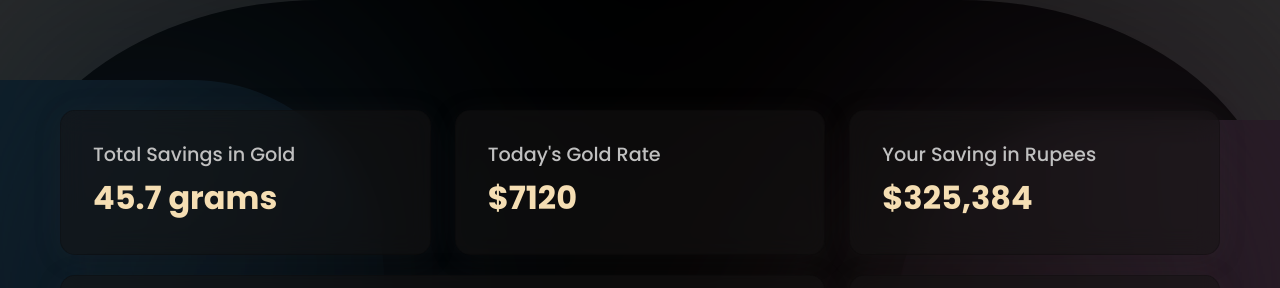
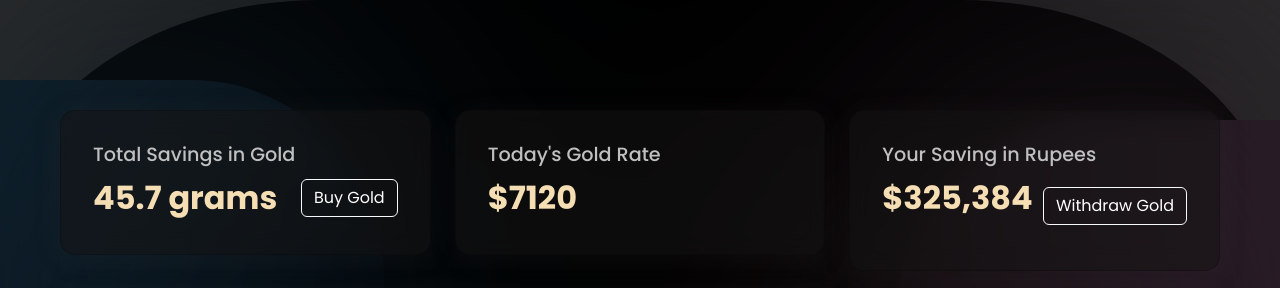
Before and after one commit to VijayMakkad/WebAppFinal, a React (Create React App) app: page /dashboard in a window 1280 px wide. Shown: the top 288 px of the page. Built offline with nearby package versions, Linux system fonts and the light colour scheme.

Commit message:
buy gold button

```diff
--- a/src/screens/Dashboard/Dashboard.js
+++ b/src/screens/Dashboard/Dashboard.js
@@ -106,7 +106,10 @@ const Dashboard = () => {
             <Card className="card-custom">
               <Card.Body>
                 <Card.Title>Total Savings in Gold</Card.Title>
-                <Card.Text>45.7 grams</Card.Text>
+                <div className="d-flex justify-content-between align-items-center">
+                  <Card.Text className="mb-0">45.7 grams</Card.Text>
+                  <Button variant="outline-light">Buy Gold</Button>
+                </div>
               </Card.Body>
             </Card>
           </Col>
@@ -122,7 +125,10 @@ const Dashboard = () => {
             <Card className="card-custom">
               <Card.Body>
                 <Card.Title>Your Saving in Rupees</Card.Title>
-                <Card.Text>$325,384</Card.Text>
+                <div className="d-flex justify-content-between align-items-center">
+                  <Card.Text>$325,384</Card.Text>
+                  <Button variant="outline-light">Withdraw Gold</Button>
+                </div>
               </Card.Body>
             </Card>
           </Col>
@@ -192,11 +198,13 @@ const Dashboard = () => {
                   </Col>
                 </Row>
                 <Row>
-                  {wishlistItems.slice(0, maxVisibleItems).map((item, index) => (
-                    <Col key={index}>
-                      <img src={item} className="wishlist-item-img" />
-                    </Col>
-                  ))}
+                  {wishlistItems
+                    .slice(0, maxVisibleItems)
+                    .map((item, index) => (
+                      <Col key={index}>
+                        <img src={item} className="wishlist-item-img" />
+                      </Col>
+                    ))}
                 </Row>
               </Card.Body>
             </Card>
```
